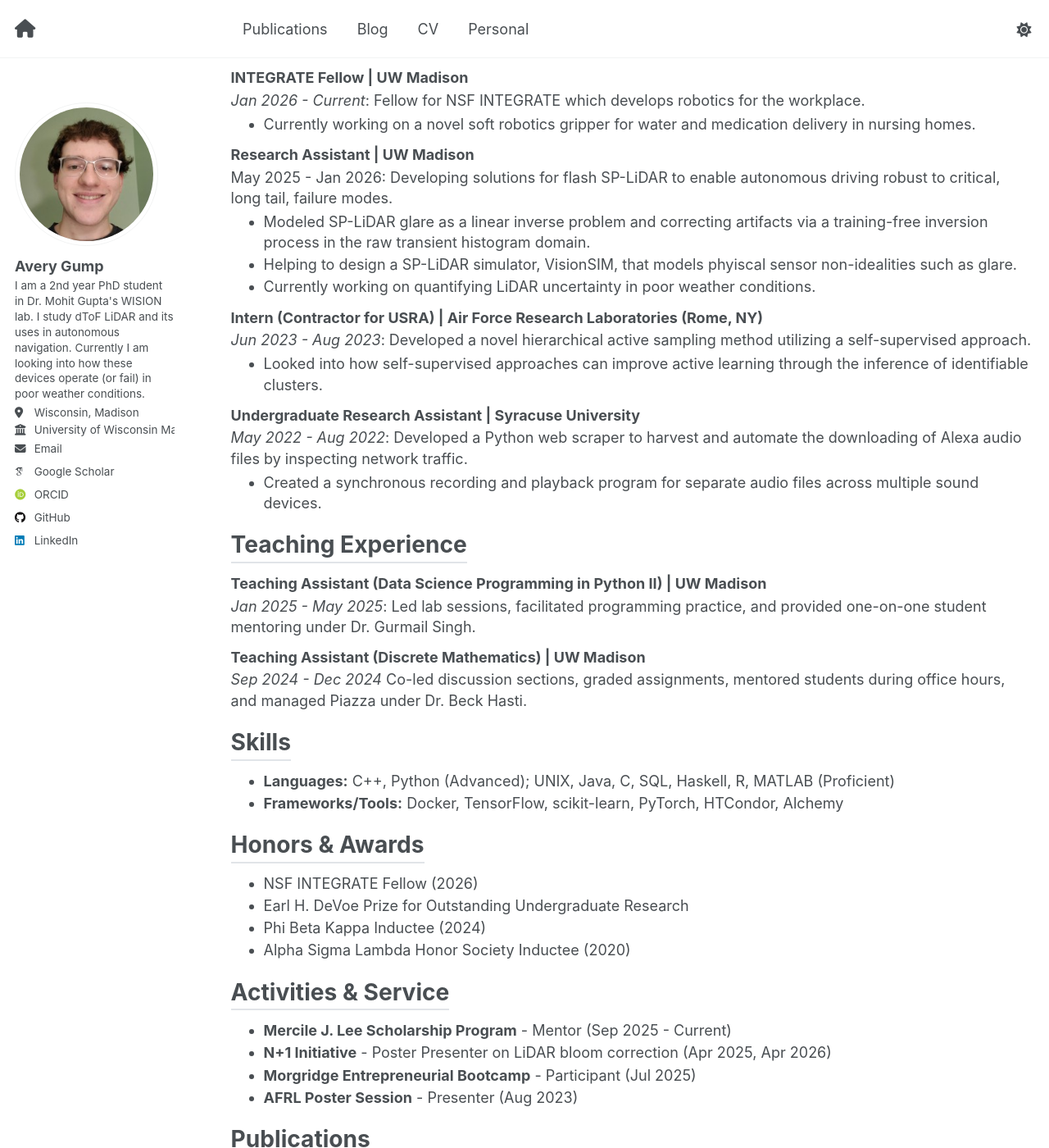
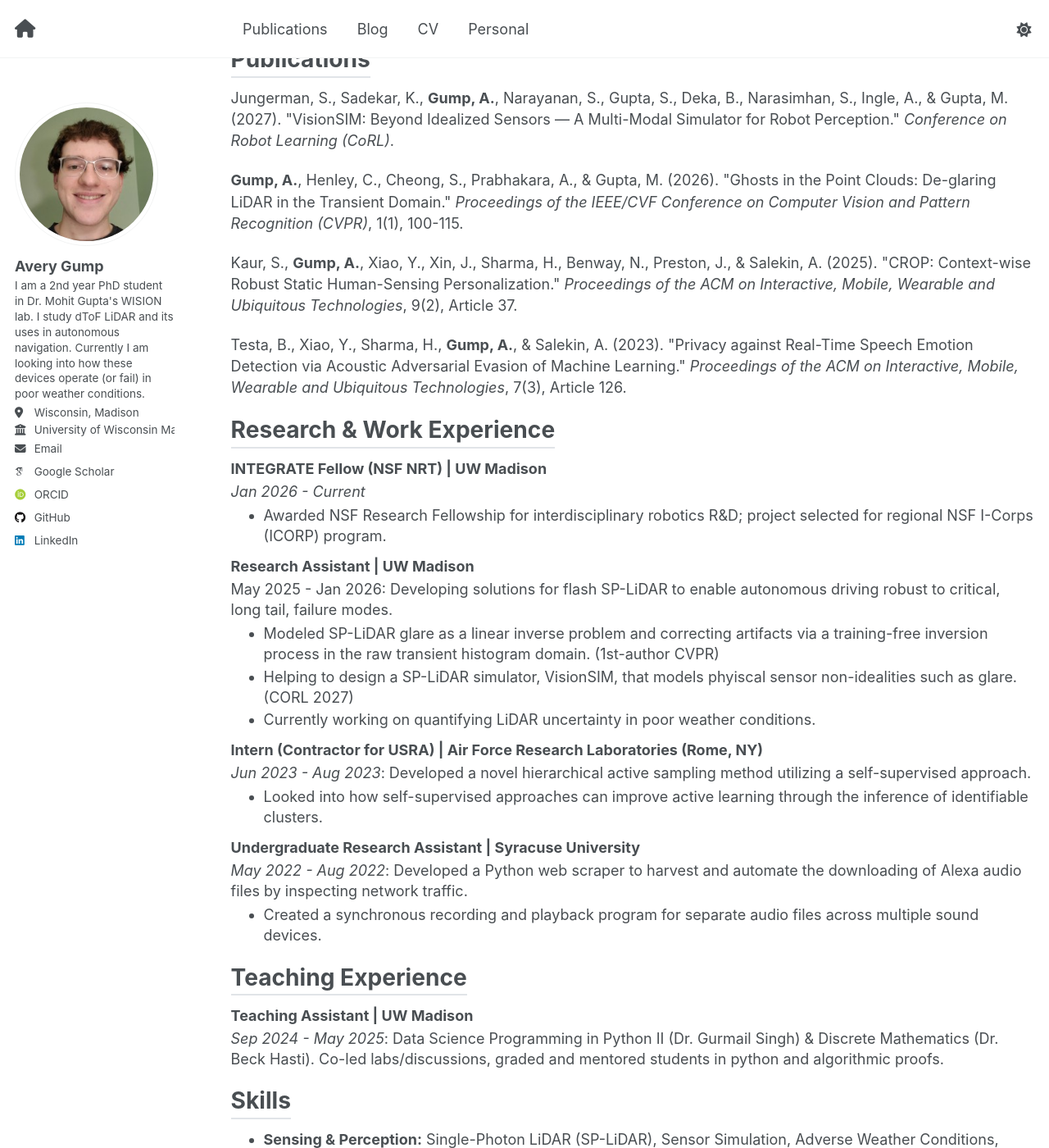
Before and after one commit to avery-gump/avery-gump.github.io, a Jekyll site: the page built from _pages/cv.md, in a window 1280 px wide and 1400 px high, scrolled down 337 px. Shown: the whole window at 82% size. Built offline with Jekyll 4.4.1, drawn with Linux system fonts in a browser that asks for light colours; some web fonts are replaced; some of the changed text lies outside the part shown.

Commit message:
updated cv

```diff
--- a/_pages/cv.md
+++ b/_pages/cv.md
@@ -22,58 +22,10 @@ Education
 ======
 * **Ph.D. in Computer Sciences**, University of Wisconsin - Madison, Spring 2030 (anticipated)
   * Advisor: Dr. Mohit Gupta
-  * Research Focus: Single-photon LiDAR sensing and computational imaging.
+  * Research Focus: Single-photon LiDAR sensing and computational imaging. Statistical methods for LiDAR processing in the raw transient histogram domain.
 * **B.S. in Computer Science and Mathematics (Distinction)**, Syracuse University, Spring 2024
   * *Summa Cum Laude* (Cumulative GPA: 3.98/4.0)
 
-Research & Work Experience
-======
-
-### **INTEGRATE Fellow** | UW Madison
-*Jan 2026 - Current*: Fellow for NSF INTEGRATE which develops robotics for the workplace.
-* Currently working on a novel soft robotics gripper for water and medication delivery in nursing homes.
-
-### **Research Assistant** | UW Madison
-May 2025 - Jan 2026: Developing solutions for flash SP-LiDAR to enable autonomous driving robust to critical, long tail, failure modes.
-* Modeled SP-LiDAR glare as a linear inverse problem and correcting artifacts via a training-free inversion process in the raw transient histogram domain.
-* Helping to design a SP-LiDAR simulator, VisionSIM, that models phyiscal sensor non-idealities such as glare.
-* Currently working on quantifying LiDAR uncertainty in poor weather conditions.
-
-### **Intern (Contractor for USRA)** | Air Force Research Laboratories (Rome, NY)
-*Jun 2023 - Aug 2023*: Developed a novel hierarchical active sampling method utilizing a self-supervised approach.
-* Looked into how self-supervised approaches can improve active learning through the inference of identifiable clusters.
-
-### **Undergraduate Research Assistant** | Syracuse University
-*May 2022 - Aug 2022*:  Developed a Python web scraper to harvest and automate the downloading of Alexa audio files by inspecting network traffic.
-* Created a synchronous recording and playback program for separate audio files across multiple sound devices.
-
-Teaching Experience
-======
-
-### **Teaching Assistant (Data Science Programming in Python II)** | UW Madison
-*Jan 2025 - May 2025*: Led lab sessions, facilitated programming practice, and provided one-on-one student mentoring under Dr. Gurmail Singh.
-
-### **Teaching Assistant (Discrete Mathematics)** | UW Madison
-*Sep 2024 - Dec 2024* Co-led discussion sections, graded assignments, mentored students during office hours, and managed Piazza under Dr. Beck Hasti.
-
-Skills
-======
-* **Languages:** C++, Python (Advanced); UNIX, Java, C, SQL, Haskell, R, MATLAB (Proficient)
-* **Frameworks/Tools:** Docker, TensorFlow, scikit-learn, PyTorch, HTCondor, Alchemy
-
-Honors & Awards
-======
-* NSF INTEGRATE Fellow (2026)
-* Earl H. DeVoe Prize for Outstanding Undergraduate Research
-* Phi Beta Kappa Inductee (2024)
-* Alpha Sigma Lambda Honor Society Inductee (2020)
-
-Activities & Service
-======
-* **Mercile J. Lee Scholarship Program** - Mentor (Sep 2025 - Current)
-* **N+1 Initiative** - Poster Presenter on LiDAR bloom correction (Apr 2025, Apr 2026)
-* **Morgridge Entrepreneurial Bootcamp** - Participant (Jul 2025)
-* **AFRL Poster Session** - Presenter (Aug 2023)
 
 Publications
 ======
@@ -121,6 +73,55 @@ Publications
     </p>
   {% endfor %}
 </div>
+
+
+Research & Work Experience
+======
+
+### **INTEGRATE Fellow (NSF NRT)** | UW Madison
+*Jan 2026 - Current*
+* Awarded NSF Research Fellowship for interdisciplinary robotics R&D; project selected for regional NSF I-Corps (ICORP) program.
+
+### **Research Assistant** | UW Madison
+May 2025 - Jan 2026: Developing solutions for flash SP-LiDAR to enable autonomous driving robust to critical, long tail, failure modes.
+* Modeled SP-LiDAR glare as a linear inverse problem and correcting artifacts via a training-free inversion process in the raw transient histogram domain. (1st-author CVPR)
+* Helping to design a SP-LiDAR simulator, VisionSIM, that models phyiscal sensor non-idealities such as glare. (CORL 2027)
+* Currently working on quantifying LiDAR uncertainty in poor weather conditions.
+
+### **Intern (Contractor for USRA)** | Air Force Research Laboratories (Rome, NY)
+*Jun 2023 - Aug 2023*: Developed a novel hierarchical active sampling method utilizing a self-supervised approach.
+* Looked into how self-supervised approaches can improve active learning through the inference of identifiable clusters.
+
+### **Undergraduate Research Assistant** | Syracuse University
+*May 2022 - Aug 2022*:  Developed a Python web scraper to harvest and automate the downloading of Alexa audio files by inspecting network traffic.
+* Created a synchronous recording and playback program for separate audio files across multiple sound devices.
+
+Teaching Experience
+======
+
+### **Teaching Assistant** | UW Madison
+*Sep 2024 - May 2025*: Data Science Programming in Python II (Dr. Gurmail Singh) & Discrete Mathematics (Dr. Beck Hasti). Co-led labs/discussions, graded and mentored students in python and algorithmic proofs.
+
+
+Skills
+======
+* **Sensing & Perception:** Single-Photon LiDAR (SP-LiDAR), Sensor Simulation, Adverse Weather Conditions, Inverse Problems.
+* **Languages:** C++, Python (Advanced); UNIX, Java, C, SQL, Haskell, R, MATLAB (Proficient)
+* **Frameworks/Tools:** PyTorch, TensorFlow, Docker, HTCondor, OpenCV
+Honors & Awards
+======
+* NSF INTEGRATE Fellow (2026)
+* Earl H. DeVoe Prize for Outstanding Undergraduate Research
+* Phi Beta Kappa Inductee (2024)
+* Alpha Sigma Lambda Honor Society Inductee (2020)
+
+Activities & Service
+======
+* **Mercile J. Lee Scholarship Program** - Mentor (Sep 2025 - Current)
+* **N+1 Initiative** - Poster Presenter on LiDAR bloom correction (Apr 2025, Apr 2026)
+* **Morgridge Entrepreneurial Bootcamp** - Participant (Jul 2025)
+* **AFRL Poster Session** - Presenter (Aug 2023)
+
 
 <div class="cv-download-btn" style="text-align: center; margin-top: 40px; margin-bottom: 20px;">
   <button onclick="window.print()" style="background: #0078d4; color: white; border: none; padding: 12px 24px; border-radius: 6px; font-size: 1.1em; font-weight: bold; cursor: pointer; box-shadow: 0 4px 6px rgba(0,0,0,0.1);">
```
